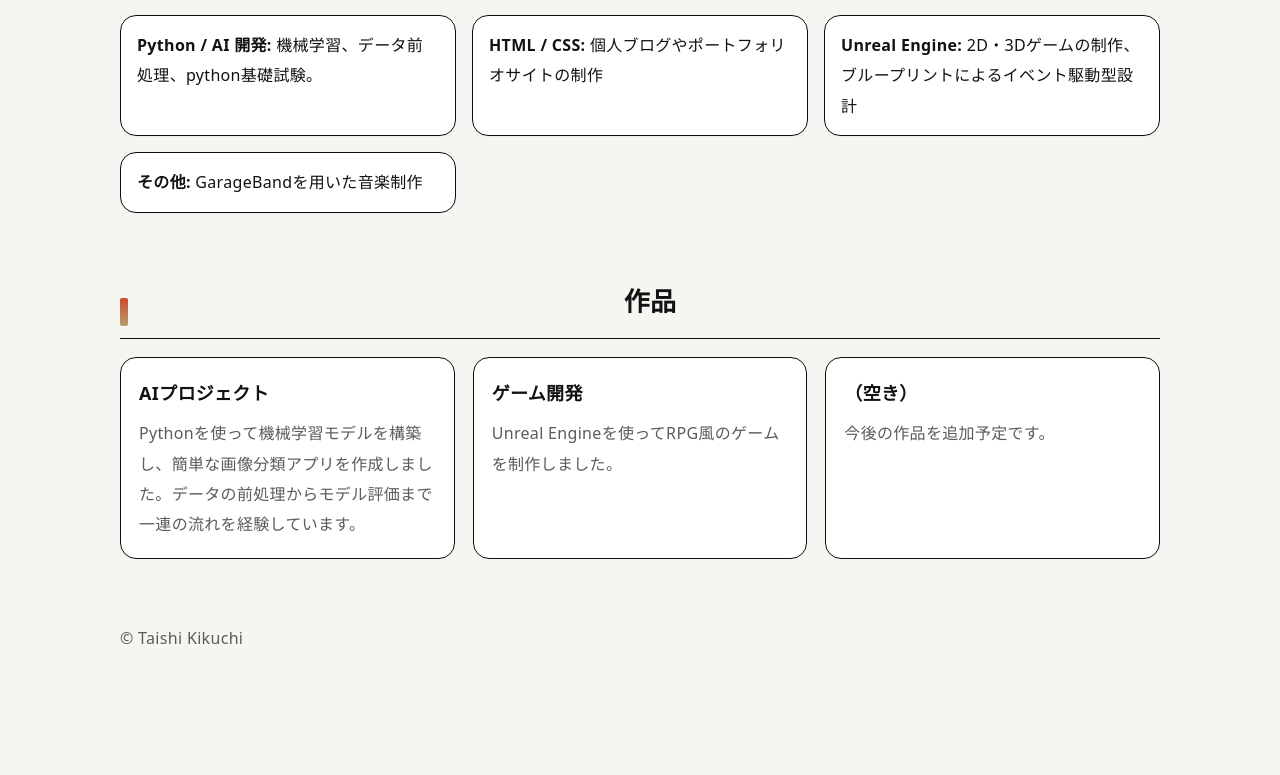
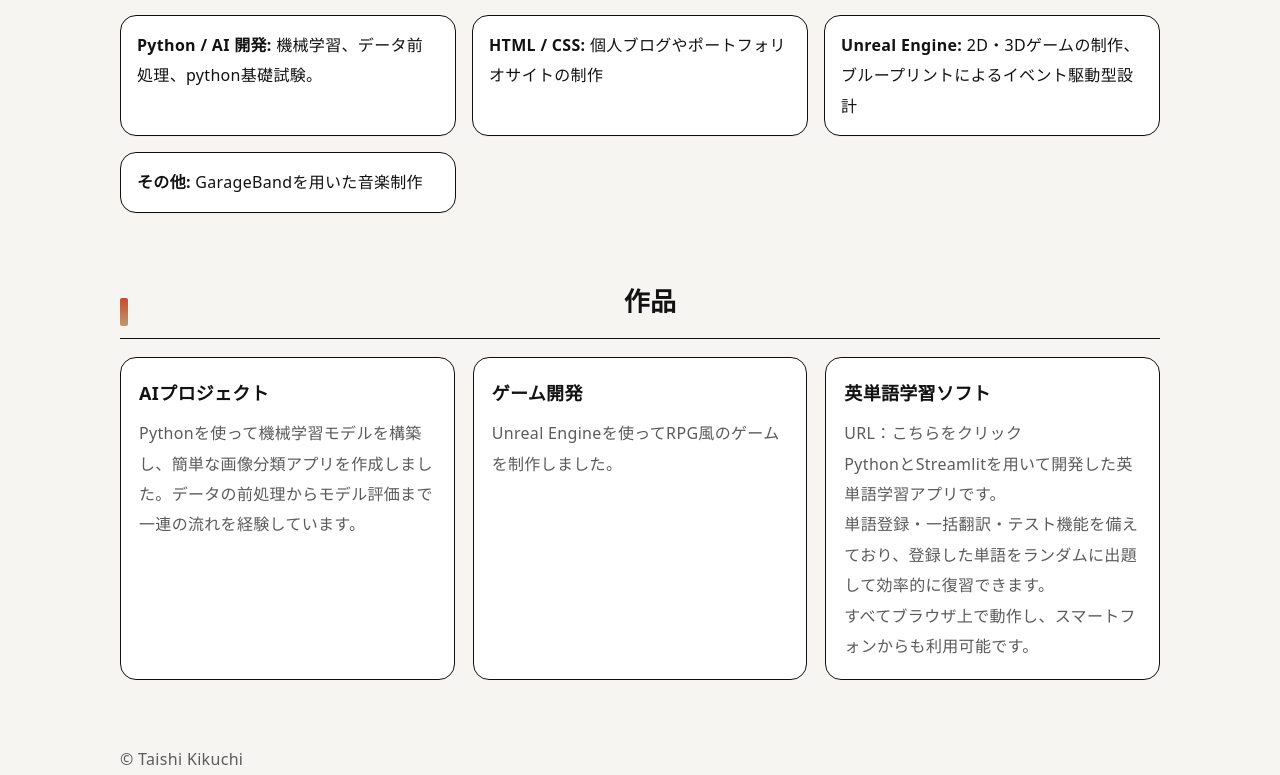
Before and after one commit to rengeji02taishi-design/touhu, a plain HTML site: page index.html in a window 1280 px wide. Shown: the part 735-1510 px from the top of the page. Before the commit the page ends 1388 px from the top, so only its background shows below. Drawn offline with Linux system fonts and the light colour scheme.

Commit message:
英単語学習ソフトの紹介を追加

```diff
--- a/index.html
+++ b/index.html
@@ -62,8 +62,13 @@
           <p>Unreal Engineを使ってRPG風のゲームを制作しました。</p>
         </article>
         <article class="work-card">
-          <h3>（空き）</h3>
-          <p>今後の作品を追加予定です。</p>
+          <h3>英単語学習ソフト</h3>
+          <p>
+            URL：<a href="https://english-web-e8qgdax2uec5nvwzw9i8hk.streamlit.app/" target="_blank" rel="noopener">こちらをクリック</a><br>
+            PythonとStreamlitを用いて開発した英単語学習アプリです。<br>
+            単語登録・一括翻訳・テスト機能を備えており、登録した単語をランダムに出題して効率的に復習できます。<br>
+            すべてブラウザ上で動作し、スマートフォンからも利用可能です。
+          </p>
         </article>
       </div>
     </section>
```
